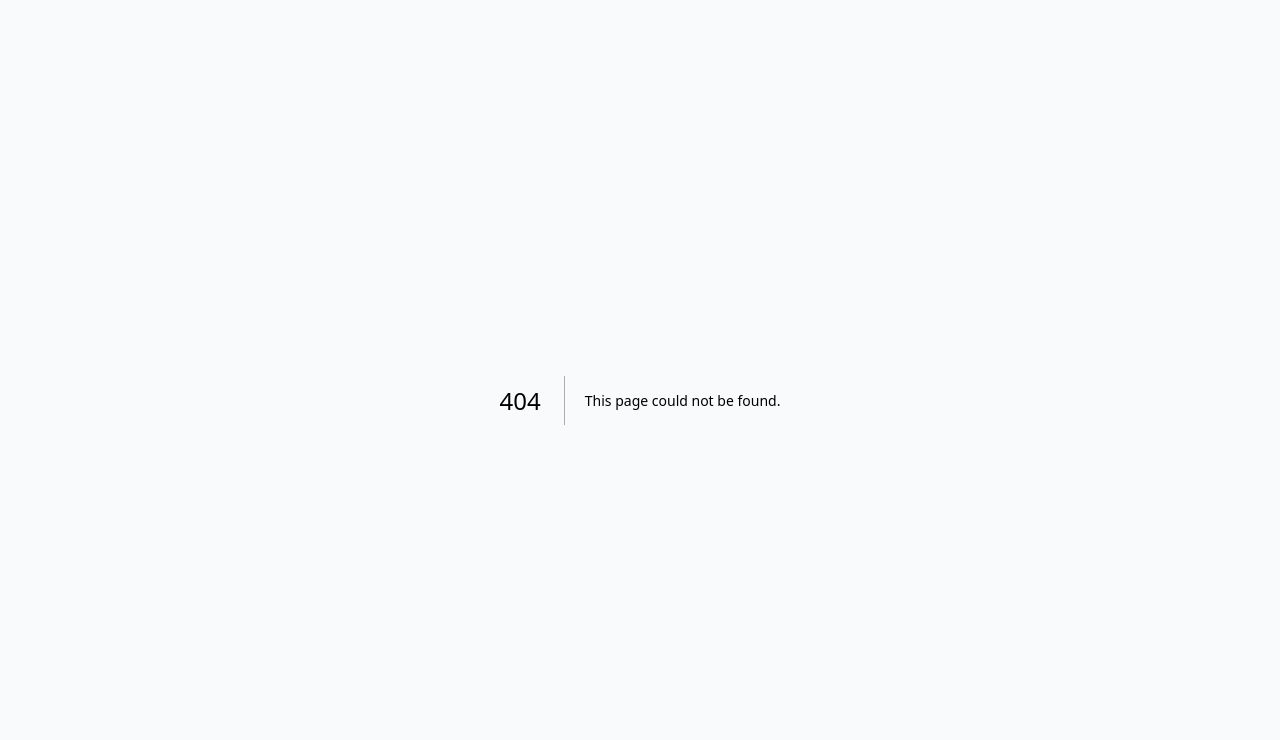
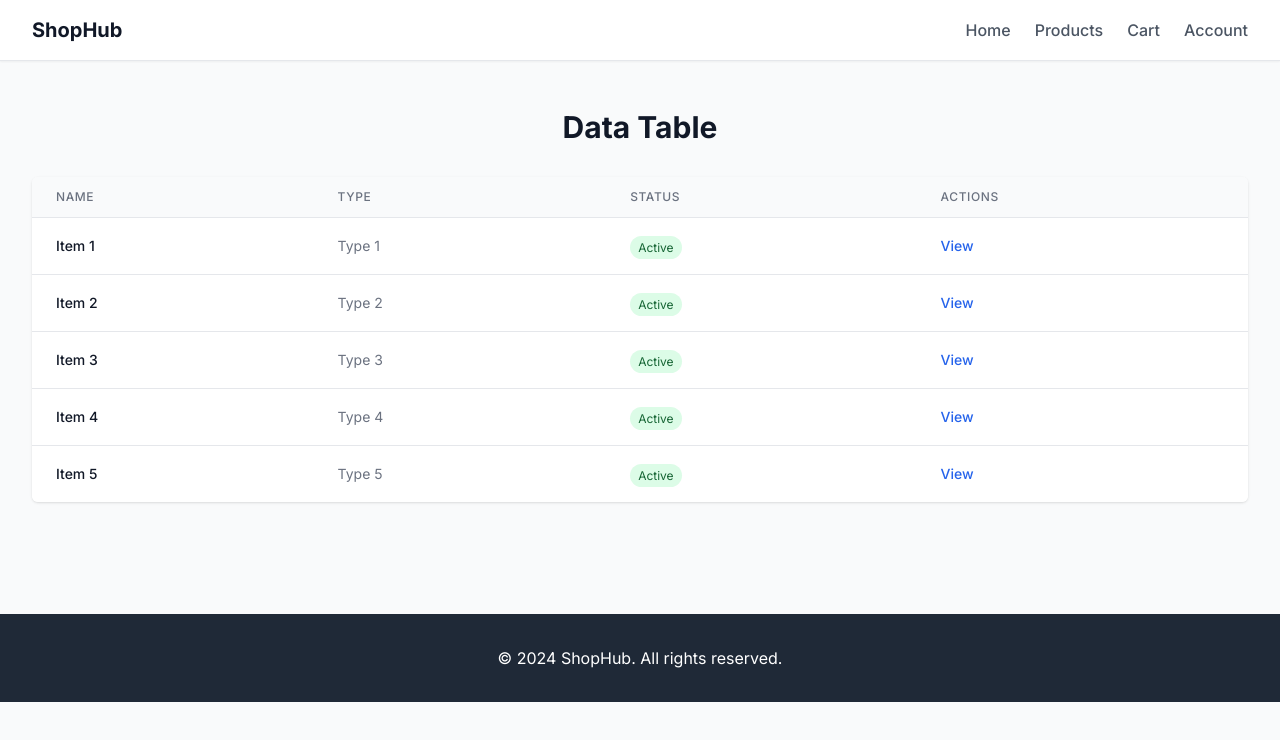
Before and after one commit to abhinav118/shophub-1755646296661, a Next.js app: page /orders in a window 1280 px wide. Before the commit this address had no page. Shown: the top 740 px of the page. Built offline with nearby package versions, Linux system fonts and the light colour scheme.

Commit message:
Add app/orders/page.tsx

```diff
--- /dev/null
+++ b/app/orders/page.tsx
@@ -0,0 +1,61 @@
+import { siteData, navigation } from '@/lib/data'
+
+export default function OrderHistoryPage() {
+  return (
+    <div className="min-h-screen bg-gray-50">
+      {/* Navigation */}
+      <nav className="bg-white shadow-sm border-b">
+        <div className="container py-4">
+          <div className="flex items-center justify-between">
+            <h1 className="text-xl font-bold text-gray-900">{siteData?.settings?.appName || 'ShopHub'}</h1>
+            <div className="flex space-x-6">
+              {[{"label":"Home","route":"/","icon":"home"},{"label":"Products","route":"/products","icon":"grid","children":[{"label":"Electronics","route":"/products?category=electronics"},{"label":"Clothing","route":"/products?category=clothing"},{"label":"Home & Garden","route":"/products?category=home"},{"label":"Sports & Outdoors","route":"/products?category=sports"}]},{"label":"Cart","route":"/cart","icon":"shopping-cart"},{"label":"Account","route":"/account","icon":"user","requiresAuth":true}].map((item: any, index: number) => (
+                <a key={index} href={item.route} className="text-gray-600 hover:text-gray-900 font-medium transition-colors">
+                  {item.label}
+                </a>
+              ))}
+            </div>
+          </div>
+        </div>
+      </nav>
+
+      {/* Page Content */}
+      <div className="container py-12">
+        <h2 className="text-3xl font-bold mb-8 text-center">Data Table</h2>
+        <div className="bg-white shadow overflow-hidden sm:rounded-md">
+          <table className="min-w-full divide-y divide-gray-200">
+            <thead className="bg-gray-50">
+              <tr>
+                <th className="px-6 py-3 text-left text-xs font-medium text-gray-500 uppercase tracking-wider">Name</th>
+                <th className="px-6 py-3 text-left text-xs font-medium text-gray-500 uppercase tracking-wider">Type</th>
+                <th className="px-6 py-3 text-left text-xs font-medium text-gray-500 uppercase tracking-wider">Status</th>
+                <th className="px-6 py-3 text-left text-xs font-medium text-gray-500 uppercase tracking-wider">Actions</th>
+              </tr>
+            </thead>
+            <tbody className="bg-white divide-y divide-gray-200">
+              {[1, 2, 3, 4, 5].map((item, index) => (
+                <tr key={index}>
+                  <td className="px-6 py-4 whitespace-nowrap text-sm font-medium text-gray-900">Item {item}</td>
+                  <td className="px-6 py-4 whitespace-nowrap text-sm text-gray-500">Type {item}</td>
+                  <td className="px-6 py-4 whitespace-nowrap">
+                    <span className="px-2 py-1 text-xs rounded-full bg-green-100 text-green-800">Active</span>
+                  </td>
+                  <td className="px-6 py-4 whitespace-nowrap text-sm font-medium">
+                    <button className="text-blue-600 hover:text-blue-900">View</button>
+                  </td>
+                </tr>
+              ))}
+            </tbody>
+          </table>
+        </div>
+      </div>
+
+      {/* Footer */}
+      <footer className="bg-gray-800 text-white py-8 mt-16">
+        <div className="container text-center">
+          <p>&copy; 2024 {siteData?.settings?.appName || 'ShopHub'}. All rights reserved.</p>
+        </div>
+      </footer>
+    </div>
+  )
+}
```
